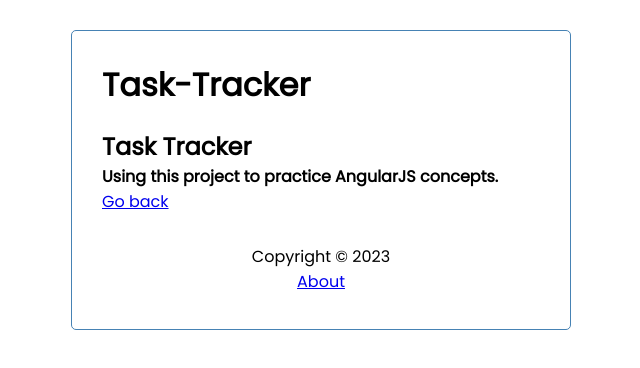
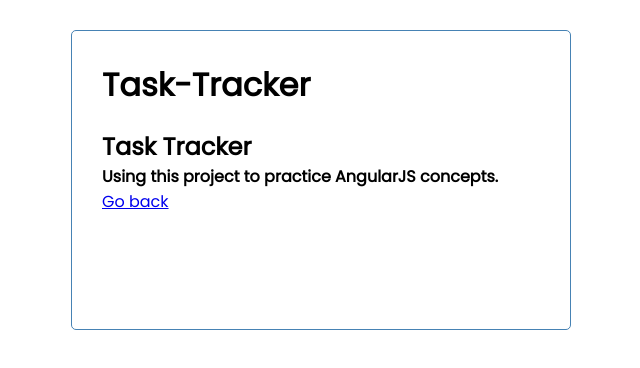
Before and after one commit to nziokikevin/task-manager, an Angular app: page /about in a window 1280 px wide. Shown: the top 368 px of the page, without its empty margins (319-959 px from the left). Built offline with nearby package versions, Linux system fonts and the light colour scheme.

Commit message:
:sparkles: :art: feat: limiting footer component to route

```diff
--- a/src/app/components/footer/footer.component.html
+++ b/src/app/components/footer/footer.component.html
@@ -1,4 +1,4 @@
-<footer>
+<footer *ngIf="hasRoute('/')">
   <p>Copyright &copy; 2023</p>
   <a routerLink="/about">About</a>
 </footer>
--- a/src/app/components/footer/footer.component.ts
+++ b/src/app/components/footer/footer.component.ts
@@ -1,4 +1,5 @@
 import { Component } from '@angular/core';
+import { Router } from '@angular/router';
 
 @Component({
   selector: 'app-footer',
@@ -7,4 +8,10 @@
 })
 export class FooterComponent {
 
+  constructor(private router: Router) { }
+
+  hasRoute(route: string) {
+    return this.router.url === route
+  }
+
 }
```
